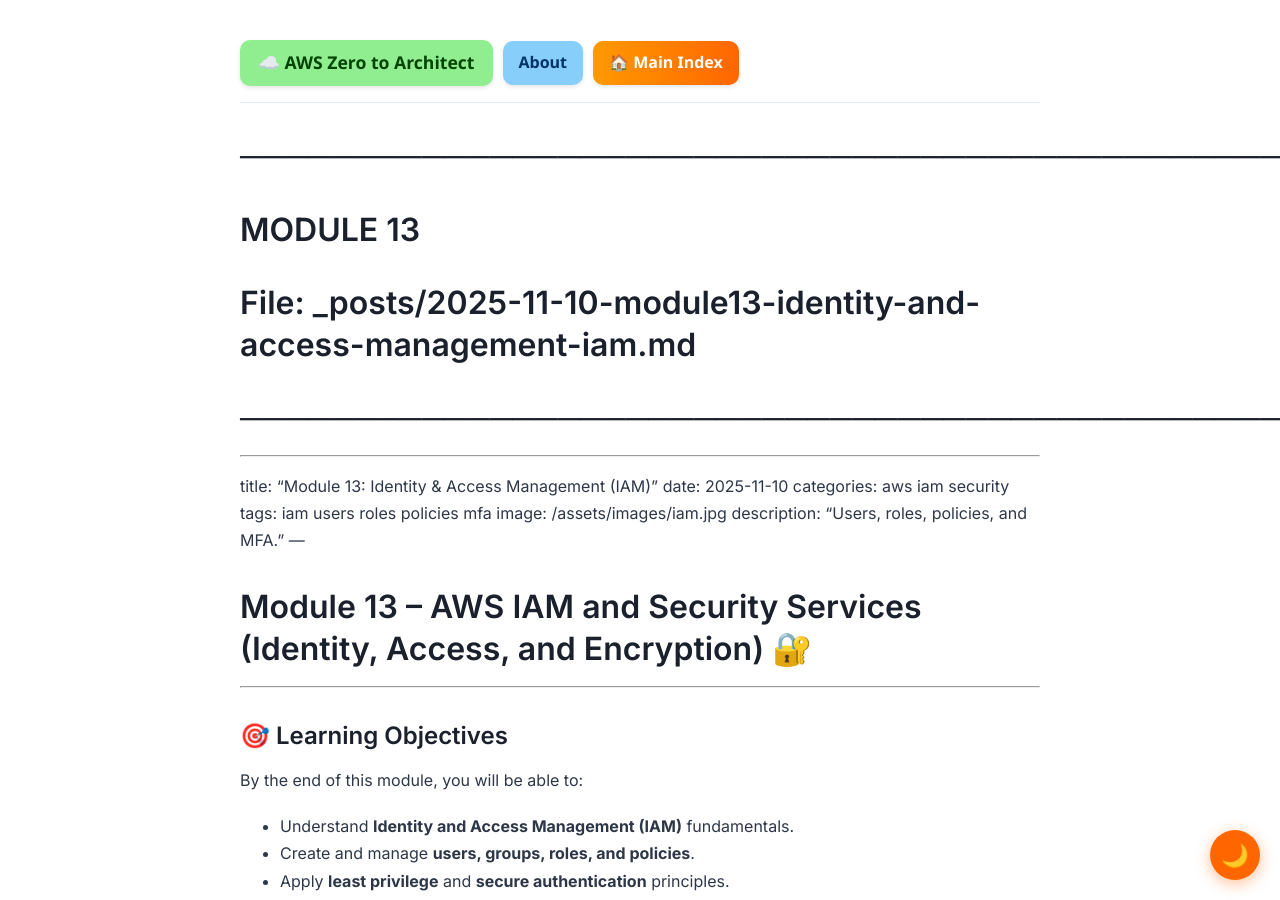
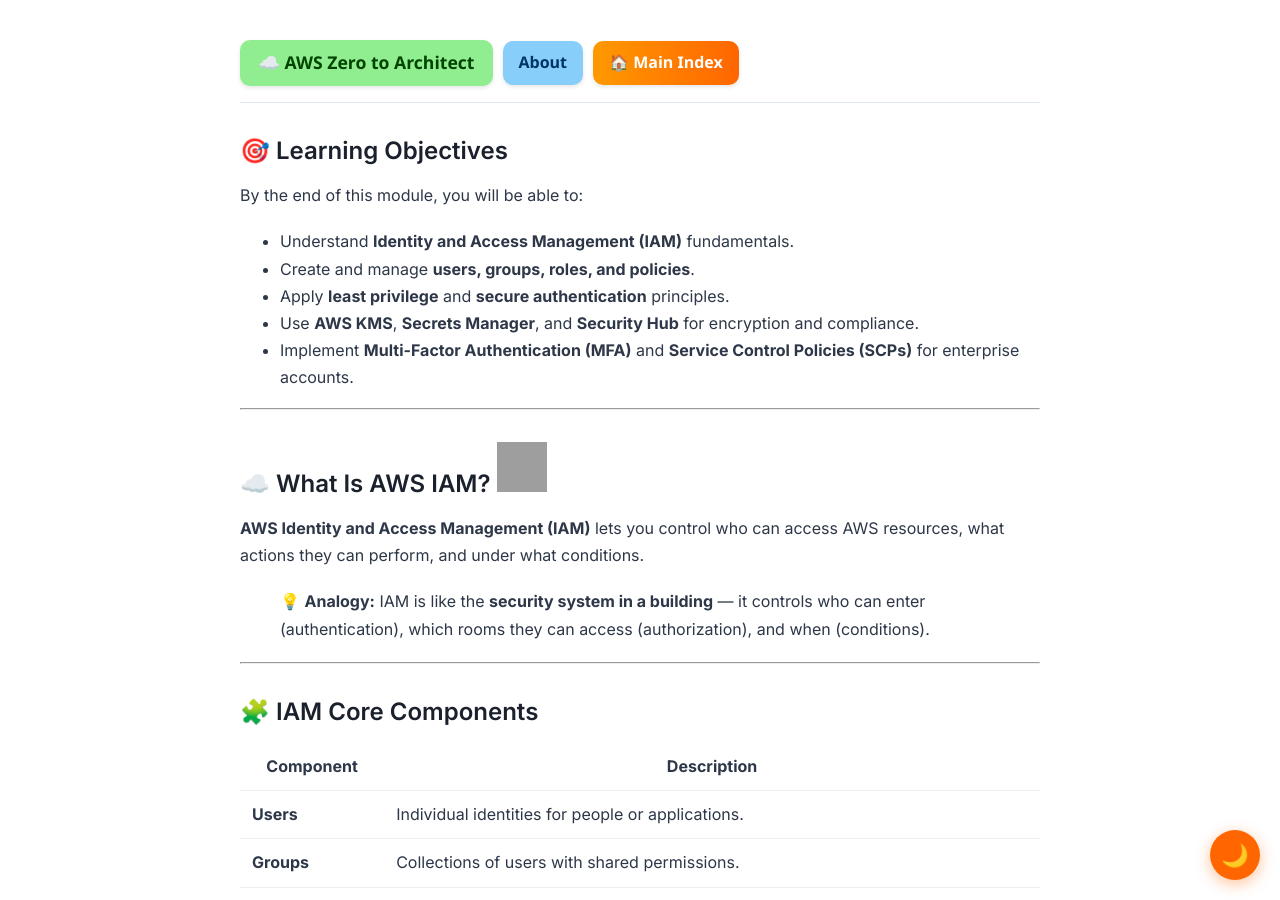
Before and after one commit to asiandevs/aws-zero-to-architect-blog, a Jekyll site: the page built from _posts/2025-11-10-module13-identity-and-access-management-iam.md, in a window 1280 px wide and 900 px high. Built offline with Jekyll 4.4.1, drawn with Linux system fonts in a browser that asks for light colours; our own code applies the rules of GitHub Pages for plain Markdown files; grey boxes are pictures that could not be loaded.

Commit message:
Clean up module 13 IAM markdown file
Removed header comments and updated module title.

```diff
--- a/_posts/2025-11-10-module13-identity-and-access-management-iam.md
+++ b/_posts/2025-11-10-module13-identity-and-access-management-iam.md
@@ -1,7 +1,3 @@
-# ──────────────────────────────────────────────────────────────
-# MODULE 13
-# File: _posts/2025-11-10-module13-identity-and-access-management-iam.md
-# ──────────────────────────────────────────────────────────────
 ---
 title: "Module 13: Identity & Access Management (IAM)"
 date: 2025-11-10
@@ -9,10 +5,6 @@ categories: aws iam security
 tags: iam users roles policies mfa
 image: /assets/images/iam.jpg
 description: "Users, roles, policies, and MFA."
----
-
-#  Module 13 – AWS IAM and Security Services (Identity, Access, and Encryption) 🔐
-
 ---
 
 ## 🎯 Learning Objectives
```
